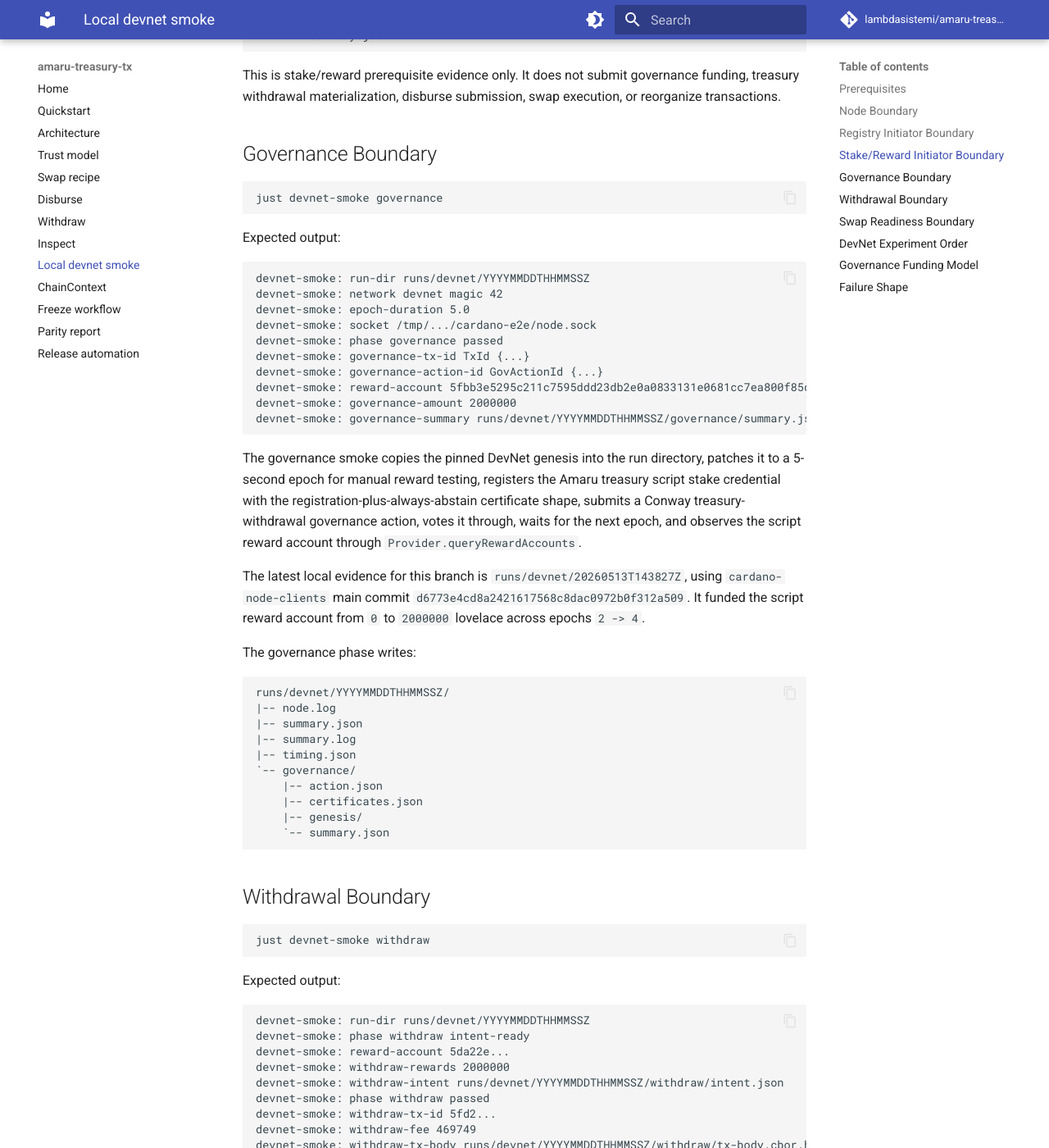
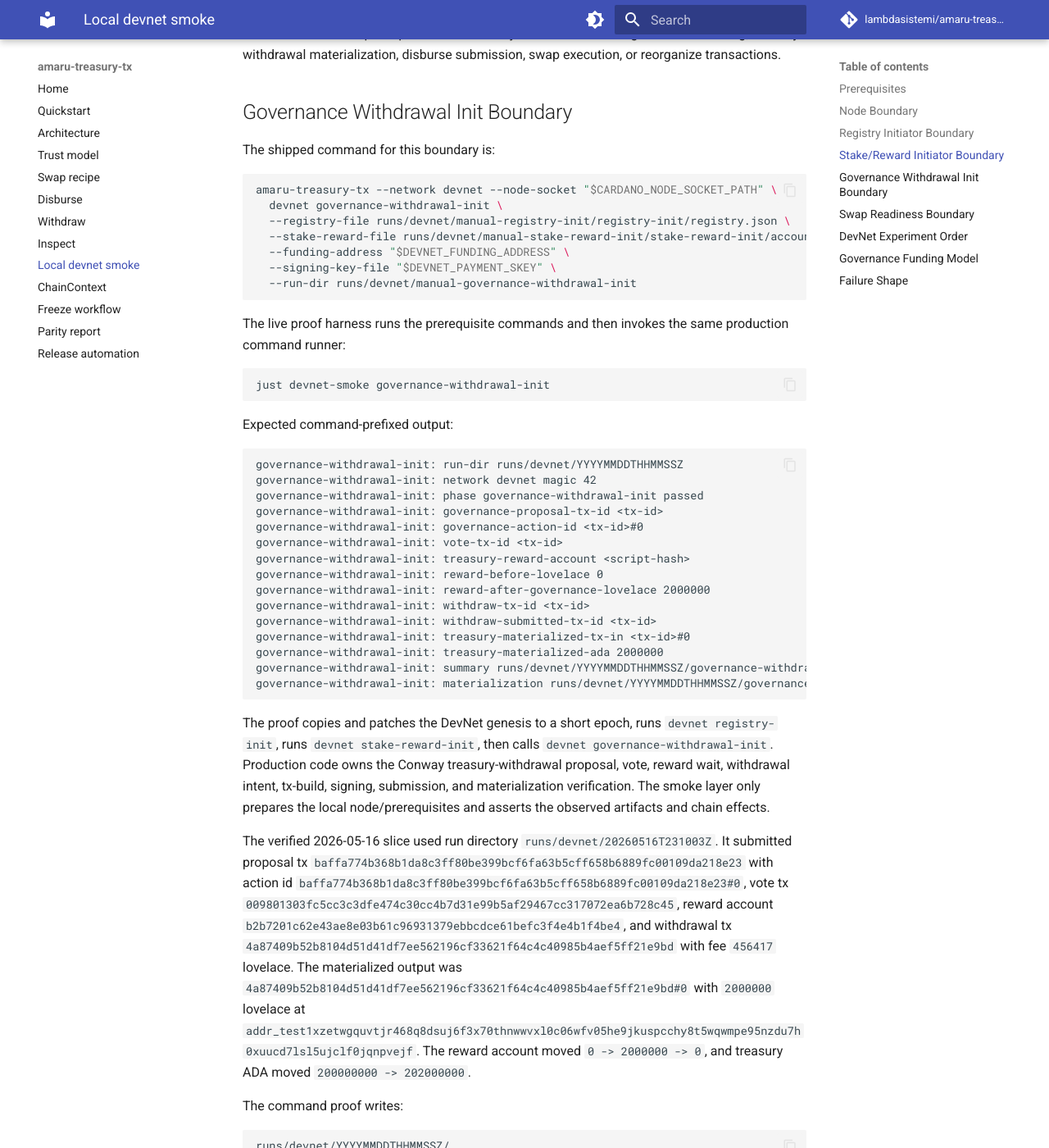
Before and after one commit to lambdasistemi/amaru-treasury-tx, an MkDocs documentation site: the page built from docs/local-devnet-smoke.md, in a window 1280 px wide and 1400 px high, scrolled down 3971 px. Shown: the whole window at 82% size. Built offline with MkDocs 1.6.1 and Material for MkDocs 9.7.7, drawn with Linux system fonts in a browser that asks for light colours; comment, search, counter and statistics services are not loaded; some of the changed text lies outside the part shown.

Commit message:
docs(devnet): align governance withdrawal handoff
Tasks: T037,T038,T039

Refs #149

Refs #151

````diff
--- a/docs/local-devnet-smoke.md
+++ b/docs/local-devnet-smoke.md
@@ -2,18 +2,15 @@
 
 The local DevNet smoke is an opt-in release check. It starts the
 `cardano-node-clients` DevNet, verifies the node socket with network
-magic `42`, can publish registry/reference-script bootstrap state,
-can register the treasury reward account and emit the permissions
-withdraw-zero reward account, can run the governance funding setup on a
-patched short-epoch genesis, records timing/action/reward evidence, and
-writes artifacts under a fresh run directory. The withdrawal phase proves
-the live
-reward-to-materialized-ADA boundary by writing a withdrawal intent,
-building unsigned CBOR, signing and submitting it inside the opt-in
-DevNet harness, and recording the treasury UTxO that materialized from
-the reward account. The swap readiness phase publishes the public
-SundaeSwap V3 order validator as a local DevNet reference script and
-writes handoff metadata for the later order-build slice.
+magic `42`, can publish registry/reference-script bootstrap state, can
+register the treasury reward account and emit the permissions
+withdraw-zero reward account, and proves the shipped
+`devnet governance-withdrawal-init` command on a patched short-epoch
+genesis. The command proof records governance proposal/vote evidence,
+reward funding, withdrawal build/submission, and the treasury UTxO that
+materialized from the reward account. The swap readiness phase publishes
+the public SundaeSwap V3 order validator as a local DevNet reference
+script and writes handoff metadata for the later order-build slice.
 
 This check is not part of `just ci`: it starts a real local
 `cardano-node` and is meant as manual live evidence before a release.
@@ -210,136 +207,106 @@ This is stake/reward prerequisite evidence only. It does not submit
 governance funding, treasury withdrawal materialization, disburse
 submission, swap execution, or reorganize transactions.
 
-## Governance Boundary
+## Governance Withdrawal Init Boundary
+
+The shipped command for this boundary is:
 
 ```bash
-just devnet-smoke governance
+amaru-treasury-tx --network devnet --node-socket "$CARDANO_NODE_SOCKET_PATH" \
+  devnet governance-withdrawal-init \
+  --registry-file runs/devnet/manual-registry-init/registry-init/registry.json \
+  --stake-reward-file runs/devnet/manual-stake-reward-init/stake-reward-init/accounts.json \
+  --funding-address "$DEVNET_FUNDING_ADDRESS" \
+  --signing-key-file "$DEVNET_PAYMENT_SKEY" \
+  --run-dir runs/devnet/manual-governance-withdrawal-init
 ```
 
-Expected output:
+The live proof harness runs the prerequisite commands and then invokes
+the same production command runner:
+
+```bash
+just devnet-smoke governance-withdrawal-init
+```
+
+Expected command-prefixed output:
 
 ```text
-devnet-smoke: run-dir runs/devnet/YYYYMMDDTHHMMSSZ
-devnet-smoke: network devnet magic 42
-devnet-smoke: epoch-duration 5.0
-devnet-smoke: socket /tmp/.../cardano-e2e/node.sock
-devnet-smoke: phase governance passed
-devnet-smoke: governance-tx-id TxId {...}
-devnet-smoke: governance-action-id GovActionId {...}
-devnet-smoke: reward-account 5fbb3e5295c211c7595ddd23db2e0a0833131e0681cc7ea800f85d34
-devnet-smoke: governance-amount 2000000
-devnet-smoke: governance-summary runs/devnet/YYYYMMDDTHHMMSSZ/governance/summary.json
+governance-withdrawal-init: run-dir runs/devnet/YYYYMMDDTHHMMSSZ
+governance-withdrawal-init: network devnet magic 42
+governance-withdrawal-init: phase governance-withdrawal-init passed
+governance-withdrawal-init: governance-proposal-tx-id <tx-id>
+governance-withdrawal-init: governance-action-id <tx-id>#0
+governance-withdrawal-init: vote-tx-id <tx-id>
+governance-withdrawal-init: treasury-reward-account <script-hash>
+governance-withdrawal-init: reward-before-lovelace 0
+governance-withdrawal-init: reward-after-governance-lovelace 2000000
+governance-withdrawal-init: withdraw-tx-id <tx-id>
+governance-withdrawal-init: withdraw-submitted-tx-id <tx-id>
+governance-withdrawal-init: treasury-materialized-tx-in <tx-id>#0
+governance-withdrawal-init: treasury-materialized-ada 2000000
+governance-withdrawal-init: summary runs/devnet/YYYYMMDDTHHMMSSZ/governance-withdrawal-init/summary.json
+governance-withdrawal-init: materialization runs/devnet/YYYYMMDDTHHMMSSZ/governance-withdrawal-init/materialized.json
 ```
 
-The governance smoke copies the pinned DevNet genesis into the run
-directory, patches it to a 5-second epoch for manual reward testing,
-registers the Amaru treasury script stake credential with the
-registration-plus-always-abstain certificate shape, submits a Conway
-treasury-withdrawal governance action, votes it through, waits for the
-next epoch, and observes the script reward account through
-`Provider.queryRewardAccounts`.
+The proof copies and patches the DevNet genesis to a short epoch, runs
+`devnet registry-init`, runs `devnet stake-reward-init`, then calls
+`devnet governance-withdrawal-init`. Production code owns the Conway
+treasury-withdrawal proposal, vote, reward wait, withdrawal intent,
+tx-build, signing, submission, and materialization verification. The
+smoke layer only prepares the local node/prerequisites and asserts the
+observed artifacts and chain effects.
 
-The latest local evidence for this branch is
-`runs/devnet/20260513T143827Z`, using `cardano-node-clients` main
-commit `d6773e4cd8a2421617568c8dac0972b0f312a509`. It funded the script
-reward account from `0` to `2000000` lovelace across epochs `2 -> 4`.
+The verified 2026-05-16 slice used run directory
+`runs/devnet/20260516T231003Z`. It submitted proposal tx
+`baffa774b368b1da8c3ff80be399bcf6fa63b5cff658b6889fc00109da218e23`
+with action id
+`baffa774b368b1da8c3ff80be399bcf6fa63b5cff658b6889fc00109da218e23#0`,
+vote tx
+`009801303fc5cc3c3dfe474c30cc4b7d31e99b5af29467cc317072ea6b728c45`,
+reward account
+`b2b7201c62e43ae8e03b61c96931379ebbcdce61befc3f4e4b1f4be4`, and
+withdrawal tx
+`4a87409b52b8104d51d41df7ee562196cf33621f64c4c40985b4aef5ff21e9bd`
+with fee `456417` lovelace. The materialized output was
+`4a87409b52b8104d51d41df7ee562196cf33621f64c4c40985b4aef5ff21e9bd#0`
+with `2000000` lovelace at
+`addr_test1xzetwgquvtjr468q8dsuj6f3x70thnwwvxl0c06wfv05he9jkuspcchy8t5wqwmpe95nzdu7h0xuucd7lsl5ujclf0jqnpvejf`.
+The reward account moved `0 -> 2000000 -> 0`, and treasury ADA moved
+`200000000 -> 202000000`.
 
-The governance phase writes:
+The command proof writes:
 
 ```text
 runs/devnet/YYYYMMDDTHHMMSSZ/
 |-- node.log
-|-- summary.json
 |-- summary.log
 |-- timing.json
-`-- governance/
-    |-- action.json
-    |-- certificates.json
-    |-- genesis/
-    `-- summary.json
-```
-
-## Withdrawal Boundary
-
-```bash
-just devnet-smoke withdraw
-```
-
-Expected output:
-
-```text
-devnet-smoke: run-dir runs/devnet/YYYYMMDDTHHMMSSZ
-devnet-smoke: phase withdraw intent-ready
-devnet-smoke: reward-account 5da22e...
-devnet-smoke: withdraw-rewards 2000000
-devnet-smoke: withdraw-intent runs/devnet/YYYYMMDDTHHMMSSZ/withdraw/intent.json
-devnet-smoke: phase withdraw passed
-devnet-smoke: withdraw-tx-id 5fd2...
-devnet-smoke: withdraw-fee 469749
-devnet-smoke: withdraw-tx-body runs/devnet/YYYYMMDDTHHMMSSZ/withdraw/tx-body.cbor.hex
-devnet-smoke: withdraw-report-json runs/devnet/YYYYMMDDTHHMMSSZ/withdraw/report.json
-devnet-smoke: withdraw-report-md runs/devnet/YYYYMMDDTHHMMSSZ/withdraw/report.md
-devnet-smoke: withdraw-signed-tx runs/devnet/YYYYMMDDTHHMMSSZ/withdraw/signed-tx.cbor.hex
-devnet-smoke: withdraw-submitted-tx-id 5fd2...
-devnet-smoke: withdraw-materialized-tx-in 5fd2...#0
-devnet-smoke: withdraw-materialized-ada 2000000
-devnet-smoke: withdraw-reward-after-submit 0
-devnet-smoke: withdraw-materialization runs/devnet/YYYYMMDDTHHMMSSZ/withdraw/materialized.json
-```
-
-The smoke copies and patches the DevNet genesis to a short epoch,
-deploys local seed-derived scopes and registry policy scripts, publishes local
-permissions and treasury reference scripts, funds the local treasury
-script reward account through a Conway treasury-withdrawal governance
-action, observes the reward through the provider, and writes the
-schema-v1 withdrawal intent. It then runs the release-facing
-`tx-build` path against the live node, using a short DevNet validity
-horizon so script evaluation stays inside the hard-fork forecast
-window. After the build evidence is written, the smoke signs the
-withdrawal transaction with the local DevNet wallet key, submits it via
-`cardano-node-clients`, waits for output `#0` to appear at the treasury
-script address, and verifies that the reward account has drained to
-zero and the treasury UTxO ADA total increased by the withdrawn amount.
-
-The verified 2026-05-15 slice used run directory
-`runs/devnet/20260515T091231Z`. It wrote `withdraw/intent.json` with
-reward account
-`ffbb1bb8f19e6ee2357b899043b7337525c072f968a68c8aaf01b2af` and
-`rewardsLovelace = 2000000`, built tx id
-`ff78a866216fbe1b3cb2bf356f3a01cc088ab13260d50fd0b7b4b019b4a3b52d`
-with fee `457683` lovelace and validity upper bound slot `222`, signed
-and submitted the same tx id, observed materialized output
-`ff78a866216fbe1b3cb2bf356f3a01cc088ab13260d50fd0b7b4b019b4a3b52d#0`
-with `2000000` lovelace at the treasury script address, and confirmed
-the reward account moved from `2000000` to `0` lovelace after submit
-while treasury ADA moved from `200000000` to `202000000`.
-
-The withdrawal phase writes:
-
-```text
-runs/devnet/YYYYMMDDTHHMMSSZ/
-|-- node.log
-|-- summary.json
-|-- summary.log
-|-- timing.json
-|-- governance/
-|   |-- action.json
-|   |-- certificates.json
-|   |-- genesis/
+|-- registry-init/
+|   |-- provenance.json
+|   |-- registry.json
 |   `-- summary.json
-`-- withdraw/
-    |-- governance-prerequisite.json
+|-- stake-reward-init/
+|   |-- accounts.json
+|   |-- provenance.json
+|   `-- summary.json
+`-- governance-withdrawal-init/
+    |-- governance.json
     |-- intent.json
-    |-- registry.json
+    |-- materialized.json
+    |-- provenance.json
     |-- report.json
     |-- report.md
     |-- signed-tx.cbor.hex
     |-- submit.log
-    |-- materialized.json
+    |-- summary.json
     |-- tx-body.cbor.hex
     |-- tx-build.log
-    `-- summary.json
+    `-- withdrawal.json
 ```
+
+`just devnet-smoke withdraw` remains accepted as a compatibility alias
+for this same production command proof. It is not a separate
+smoke-owned withdrawal implementation.
 
 ## Swap Readiness Boundary
 
@@ -432,8 +399,9 @@ The prior experiment is split into seven tickets:
   release-facing reorganize builder from #46 exists.
 
 The passing phases today are `node`, `registry-init`,
-`stake-reward-init`, `governance`, `withdraw`, and `swap-ready`.
-`just devnet-smoke all` still runs only `node`, `governance`, and `withdraw` into separate
+`stake-reward-init`, `governance`, `governance-withdrawal-init`,
+`withdraw`, and `swap-ready`. `just devnet-smoke all` runs `node`,
+`governance`, and `governance-withdrawal-init` into separate
 subdirectories under one timestamped run directory.
 
 `node` proves only the local node boundary, network magic, and timing.
@@ -441,13 +409,14 @@ subdirectories under one timestamped run directory.
 publication and artifact handoff.
 `stake-reward-init` proves only treasury reward-account registration
 and permissions withdraw-zero account handoff.
-`governance` proves the local setup path that funds the Amaru treasury
-script reward account. `withdraw` proves that the funded script reward
-account can be resolved into a schema-v1 intent, built into unsigned
-CBOR plus review reports, signed and submitted by the DevNet harness,
-and observed as ADA materialized at the treasury script address. It is
-not proof that disburse, SundaeSwap order-build, SundaeSwap order-spend,
-or reorganize transactions have been built or observed on DevNet.
+`governance` remains a governance-only boundary for the local funding
+mechanics. `governance-withdrawal-init` is the #149 command proof: it
+consumes registry-init and stake-reward-init artifacts, runs the shipped
+production command runner, and observes ADA materialized at the treasury
+script address. `withdraw` is a compatibility alias for
+`governance-withdrawal-init`. It is not proof that disburse, SundaeSwap
+order-build, SundaeSwap order-spend, or reorganize transactions have
+been built or observed on DevNet.
 `swap-ready` proves only that the public V3 order-validator reference is
 available on the local DevNet and recorded in machine-readable metadata
 for #84.
@@ -501,18 +470,22 @@ The node phase fails before any treasury action if:
 - the effective epoch duration is not short enough for manual
   governance/reward testing.
 
-The governance phase may still fail with a typed upstream or local
+The governance-only phase may still fail with a typed upstream or local
 boundary if the pinned `cardano-node-clients` main commit moves, the
 genesis patch no longer applies, funds are insufficient, the action is
 not observed, or the reward account is not funded before the wait
 budget expires.
 
-The withdrawal phase may fail during setup, reward observation, intent
-resolution, `tx-build`, submission, or materialization. When diagnosing
-`tx-build`, inspect `withdraw/tx-build.log`, `withdraw/report.json`,
-and the run directory's node log together. When diagnosing submission
-or materialization, inspect `withdraw/signed-tx.cbor.hex`,
-`withdraw/submit.log`, `withdraw/materialized.json`, and the node log.
+The governance-withdrawal-init phase may fail during prerequisite
+setup, governance proposal/vote, reward wait, withdrawal intent
+creation, `tx-build`, submission, or materialization. When diagnosing
+`tx-build`, inspect
+`governance-withdrawal-init/tx-build.log`,
+`governance-withdrawal-init/report.json`, and the run directory's node
+log together. When diagnosing submission or materialization, inspect
+`governance-withdrawal-init/signed-tx.cbor.hex`,
+`governance-withdrawal-init/submit.log`,
+`governance-withdrawal-init/materialized.json`, and the node log.
 
 The swap readiness phase may fail during artifact hashing, reference
 script publication, reference UTxO lookup, or observed reference-script
@@ -521,10 +494,12 @@ hash verification. Inspect `swap-ready/registry.json`,
 and the node log together.
 
 Use the run directory's `node.log`, `summary.log`, `timing.json`, and
-`governance/summary.json` when recording governance evidence. Use
-`withdraw/intent.json`, `withdraw/registry.json`,
-`withdraw/report.json`, `withdraw/signed-tx.cbor.hex`,
-`withdraw/submit.log`, and `withdraw/materialized.json` when recording
-withdrawal evidence. Use `swap-ready/registry.json`,
+`governance/summary.json` when recording legacy governance-only
+evidence. Use `registry-init/registry.json`,
+`stake-reward-init/accounts.json`,
+`governance-withdrawal-init/governance.json`,
+`governance-withdrawal-init/withdrawal.json`, and
+`governance-withdrawal-init/materialized.json` when recording #149
+command evidence. Use `swap-ready/registry.json`,
 `swap-ready/summary.json`, and `swap-ready/provenance.json` when
 recording swap readiness evidence.
--- a/docs/release.md
+++ b/docs/release.md
@@ -103,23 +103,14 @@ For live local-node evidence, also run the opt-in devnet smoke:
 nix develop --quiet -c just devnet-smoke node
 nix develop --quiet -c just devnet-smoke registry-init
 nix develop --quiet -c just devnet-smoke stake-reward-init
-nix develop --quiet -c just devnet-smoke governance
-nix develop --quiet -c just devnet-smoke withdraw
+nix develop --quiet -c just devnet-smoke governance-withdrawal-init
 nix develop --quiet -c just devnet-smoke swap-ready
 ```
 
 Record the generated `runs/devnet/<timestamp>/` directory in the
 release notes when this check is used. The node phase proves the
 `cardano-node-clients` DevNet node boundary, socket magic `42`, and
-50-second epoch timing. The governance phase copies and patches a
-short-epoch genesis, submits the treasury-withdrawal governance action
-through the pinned `cardano-node-clients` governance stack, votes it
-through, and observes the Amaru treasury script reward account funded.
-The latest branch evidence is `runs/devnet/20260513T143827Z` on
-`cardano-node-clients` main commit
-`d6773e4cd8a2421617568c8dac0972b0f312a509`, with reward account
-`5fbb3e5295c211c7595ddd23db2e0a0833131e0681cc7ea800f85d34` moving
-from `0` to `2000000` lovelace.
+50-second epoch timing.
 
 The registry-init phase proves the production-backed DevNet registry
 and reference-script publication command. The stake-reward-init phase
@@ -135,23 +126,28 @@ treasury reward account
 `registered: false`. This is prerequisite evidence only; governance
 funding and disburse remain separate slices.
 
-The withdrawal phase creates fresh local governance prerequisite
-evidence, resolves the funded treasury script reward account through
-`withdraw-wizard`, runs the release-facing `tx-build` path to write
-unsigned CBOR plus JSON/Markdown reports, then signs and submits the
-built withdrawal inside the opt-in DevNet harness. Latest branch
-withdrawal evidence is `runs/devnet/20260515T091231Z`,
+The governance-withdrawal-init phase copies and patches a short-epoch
+genesis, runs registry-init and stake-reward-init prerequisites, then
+invokes the shipped `devnet governance-withdrawal-init` command. The
+production command submits and votes through the treasury-withdrawal
+governance action, observes the reward account funded, builds the
+withdrawal through the production withdraw/tx-build path, signs/submits
+it, and writes the #150 handoff at
+`governance-withdrawal-init/materialized.json`. Latest branch evidence
+is `runs/devnet/20260516T231003Z`: proposal tx
+`baffa774b368b1da8c3ff80be399bcf6fa63b5cff658b6889fc00109da218e23`,
+governance action
+`baffa774b368b1da8c3ff80be399bcf6fa63b5cff658b6889fc00109da218e23#0`,
+vote tx
+`009801303fc5cc3c3dfe474c30cc4b7d31e99b5af29467cc317072ea6b728c45`,
 reward account
-`ffbb1bb8f19e6ee2357b899043b7337525c072f968a68c8aaf01b2af`, reward
-`2000000` lovelace, tx id
-`ff78a866216fbe1b3cb2bf356f3a01cc088ab13260d50fd0b7b4b019b4a3b52d`,
-fee `457683` lovelace, validity upper bound slot `222`, submitted tx id
-matching the build id, materialized output
-`ff78a866216fbe1b3cb2bf356f3a01cc088ab13260d50fd0b7b4b019b4a3b52d#0`,
-reward-after-submit `0`, treasury ADA `200000000 -> 202000000`, and
-report/proof paths under
-`withdraw/report.json`, `withdraw/signed-tx.cbor.hex`,
-`withdraw/submit.log`, and `withdraw/materialized.json`.
+`b2b7201c62e43ae8e03b61c96931379ebbcdce61befc3f4e4b1f4be4`, reward
+`0 -> 2000000 -> 0`, withdrawal tx
+`4a87409b52b8104d51d41df7ee562196cf33621f64c4c40985b4aef5ff21e9bd`,
+fee `456417`, materialized output
+`4a87409b52b8104d51d41df7ee562196cf33621f64c4c40985b4aef5ff21e9bd#0`,
+and treasury ADA `200000000 -> 202000000`. The legacy `withdraw`
+smoke phase remains a compatibility alias for the same command proof.
 
 The swap readiness phase uses the checked-in public
 `SundaeSwap-finance/sundae-contracts@be33466b7dbe0f8e6c0e0f46ff23737897f45835`
@@ -173,39 +169,31 @@ treasury withdrawal setup (#149), and disburse/beneficiary receipt
 (#150). Older evidence slices also track governance action (#82),
 withdrawal (#83), disburse (#86), SundaeSwap V3 contract readiness
 (#132), SundaeSwap V3 order build/funding (#84), SundaeSwap V3 order
-spend (#85), and reorganize (#87). Do not record #149 governance
-funding, #150 disburse, swap-order build/funding, swap-spend, or
-reorganize evidence until those slices land and their phase-specific
-smoke commands pass.
+spend (#85), and reorganize (#87). Do not record #150 disburse,
+swap-order build/funding, swap-spend, or reorganize evidence until
+those slices land and their phase-specific smoke commands pass.
 SundaeSwap compatibility claims must be based on the public V3
 contracts/SDK, not on an Amaru-only toy validator.
 
 Release note wording for this slice:
 
 ```text
-Local DevNet governance evidence now proves the first treasury setup
-slice: the smoke submits and votes through a treasury-withdrawal
-governance action, then observes the Amaru treasury script reward
-account funded through Provider reward queries. Evidence:
-runs/devnet/20260513T143827Z, cardano-node-clients main
-d6773e4cd8a2421617568c8dac0972b0f312a509, reward
-5fbb3e5295c211c7595ddd23db2e0a0833131e0681cc7ea800f85d34
-0 -> 2000000 lovelace.
-
-Local DevNet withdrawal evidence now proves the second treasury setup
-slice: the smoke observes a funded Amaru treasury script reward
-account, writes a schema-v1 withdraw intent, builds unsigned
-withdrawal CBOR plus JSON/Markdown reports through tx-build, then signs
-and submits the withdrawal inside the opt-in DevNet harness and proves
-ADA materialized at the treasury script address. Evidence:
-runs/devnet/20260515T091231Z, reward account
-ffbb1bb8f19e6ee2357b899043b7337525c072f968a68c8aaf01b2af,
-reward 2000000 lovelace, tx id
-ff78a866216fbe1b3cb2bf356f3a01cc088ab13260d50fd0b7b4b019b4a3b52d,
-fee 457683 lovelace, validity upper bound slot 222, materialized output
-ff78a866216fbe1b3cb2bf356f3a01cc088ab13260d50fd0b7b4b019b4a3b52d#0,
-reward 2000000 -> 0 after submit, and treasury ADA
-200000000 -> 202000000. This is not disburse,
+Local DevNet governance-withdrawal-init evidence now proves #149: the
+smoke runs registry-init and stake-reward-init prerequisites, invokes
+the shipped `devnet governance-withdrawal-init` command, submits and
+votes through the treasury-withdrawal governance action, observes the
+reward account funded, builds/signs/submits the withdrawal through the
+production withdraw/tx-build path, and records the materialized treasury
+UTxO handoff for #150. Evidence: runs/devnet/20260516T231003Z,
+proposal baffa774b368b1da8c3ff80be399bcf6fa63b5cff658b6889fc00109da218e23,
+action baffa774b368b1da8c3ff80be399bcf6fa63b5cff658b6889fc00109da218e23#0,
+vote 009801303fc5cc3c3dfe474c30cc4b7d31e99b5af29467cc317072ea6b728c45,
+reward account b2b7201c62e43ae8e03b61c96931379ebbcdce61befc3f4e4b1f4be4,
+reward 0 -> 2000000 -> 0 lovelace, withdrawal
+4a87409b52b8104d51d41df7ee562196cf33621f64c4c40985b4aef5ff21e9bd,
+fee 456417 lovelace, materialized output
+4a87409b52b8104d51d41df7ee562196cf33621f64c4c40985b4aef5ff21e9bd#0,
+and treasury ADA 200000000 -> 202000000. This is not disburse,
 SundaeSwap order, or reorganize proof.
 
 Local DevNet swap readiness evidence now proves the prerequisite for
````
Also changed, not shown: README.md (+32 -28 lines), specs/149-devnet-governance-withdrawal/contracts/devnet-governance-withdrawal-init.md (+15 -0 lines), specs/149-devnet-governance-withdrawal/quickstart.md (+17 -4 lines), specs/149-devnet-governance-withdrawal/tasks.md (+18 -3 lines).
